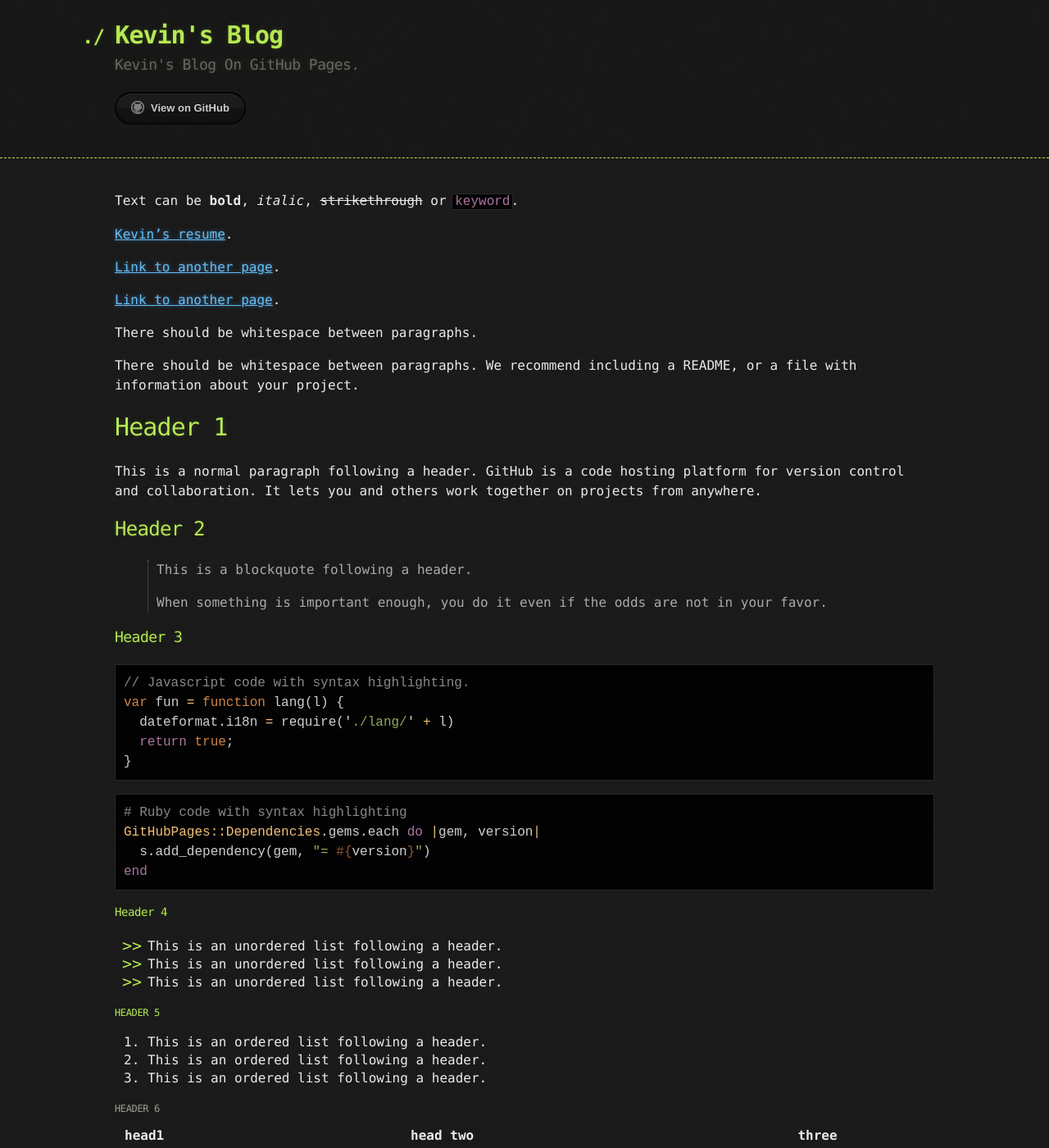
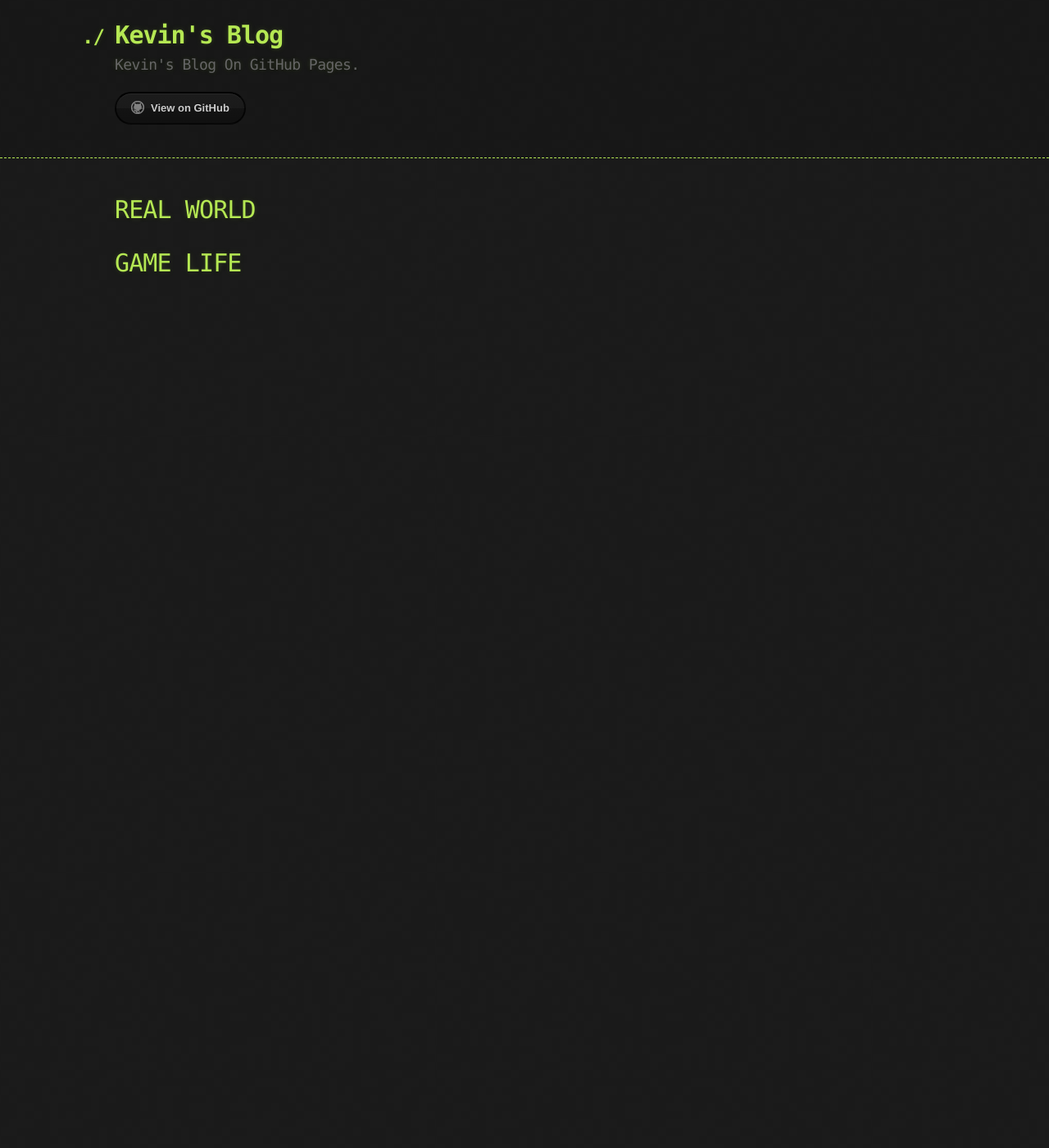
Before and after one commit to kevin1101/blog.happyllc.cn, a Jekyll site: the page built from index.md, in a window 1280 px wide and 1400 px high. Shown: the whole window at 82% size. Built offline with Jekyll 4.4.1, drawn with Linux system fonts in a browser that asks for light colours; our own code applies the rules of GitHub Pages for plain Markdown files; some of the changed text lies outside the part shown.

Commit message:
Update index.md
I need to change

````diff
--- a/index.md
+++ b/index.md
@@ -1,127 +1,2 @@
----
-layout: default
----
-
-Text can be **bold**, _italic_, ~~strikethrough~~ or `keyword`.
-
-[Kevin's resume](resume).
-
-[Link to another page](share/shadows).
-
-[Link to another page](tools/format).
-
-There should be whitespace between paragraphs.
-
-There should be whitespace between paragraphs. We recommend including a README, or a file with information about your project.
-
-# [](#header-1)Header 1
-
-This is a normal paragraph following a header. GitHub is a code hosting platform for version control and collaboration. It lets you and others work together on projects from anywhere.
-
-## [](#header-2)Header 2
-
-> This is a blockquote following a header.
->
-> When something is important enough, you do it even if the odds are not in your favor.
-
-### [](#header-3)Header 3
-
-```js
-// Javascript code with syntax highlighting.
-var fun = function lang(l) {
-  dateformat.i18n = require('./lang/' + l)
-  return true;
-}
-```
-
-```ruby
-# Ruby code with syntax highlighting
-GitHubPages::Dependencies.gems.each do |gem, version|
-  s.add_dependency(gem, "= #{version}")
-end
-```
-
-#### [](#header-4)Header 4
-
-*   This is an unordered list following a header.
-*   This is an unordered list following a header.
-*   This is an unordered list following a header.
-
-##### [](#header-5)Header 5
-
-1.  This is an ordered list following a header.
-2.  This is an ordered list following a header.
-3.  This is an ordered list following a header.
-
-###### [](#header-6)Header 6
-
-| head1        | head two          | three |
-|:-------------|:------------------|:------|
-| ok           | good swedish fish | nice  |
-| out of stock | good and plenty   | nice  |
-| ok           | good `oreos`      | hmm   |
-| ok           | good `zoute` drop | yumm  |
-
-### There's a horizontal rule below this.
-
-* * *
-
-### Here is an unordered list:
-
-*   Item foo
-*   Item bar
-*   Item baz
-*   Item zip
-
-### And an ordered list:
-
-1.  Item one
-1.  Item two
-1.  Item three
-1.  Item four
-
-### And a nested list:
-
-- level 1 item
-  - level 2 item
-  - level 2 item
-    - level 3 item
-    - level 3 item
-- level 1 item
-  - level 2 item
-  - level 2 item
-  - level 2 item
-- level 1 item
-  - level 2 item
-  - level 2 item
-- level 1 item
-
-### Small image
-
-![](https://assets-cdn.github.com/images/icons/emoji/octocat.png)
-
-### Large image
-
-![](https://guides.github.com/activities/hello-world/branching.png)
-
-
-### Definition lists can be used with HTML syntax.
-
-<dl>
-<dt>Name</dt>
-<dd>Godzilla</dd>
-<dt>Born</dt>
-<dd>1952</dd>
-<dt>Birthplace</dt>
-<dd>Japan</dd>
-<dt>Color</dt>
-<dd>Green</dd>
-</dl>
-
-```
-Long, single-line code blocks should not wrap. They should horizontally scroll if they are too long. This line should be long enough to demonstrate this.
-```
-
-```
-The final element.
-```
+# REAL WORLD
+# GAME LIFE
````
